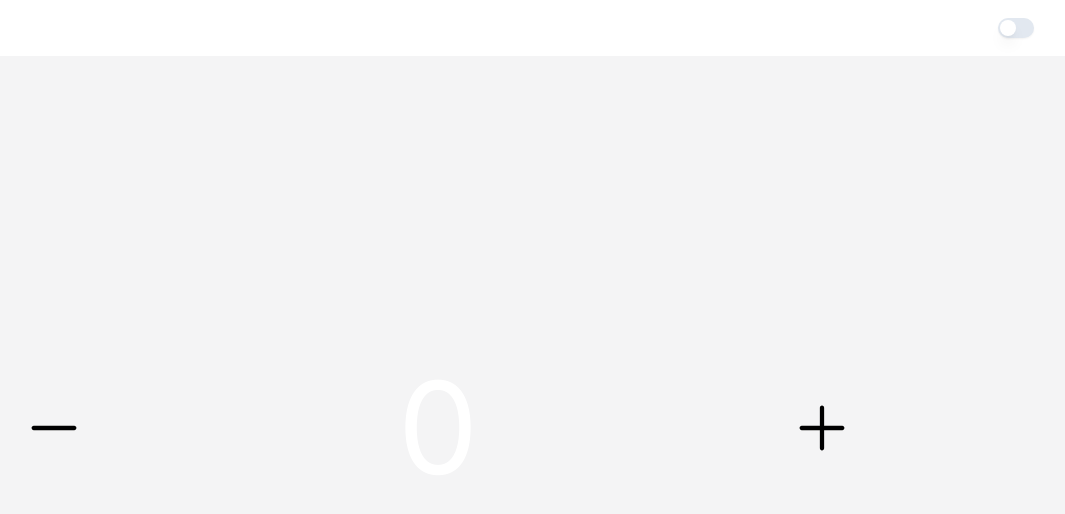
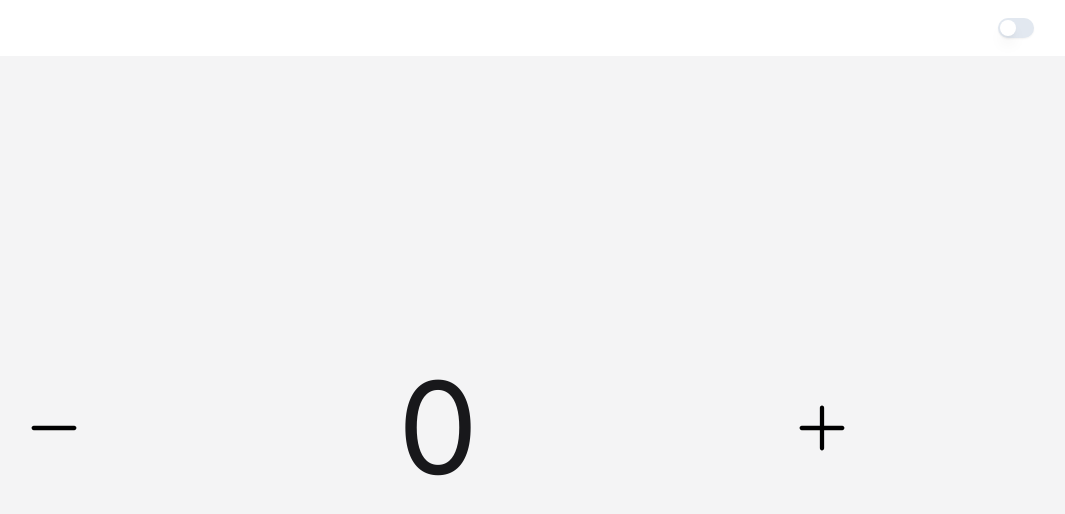
Before and after one commit to harmdhast/react-b2, a React (Create React App) app: page /count in a window 1280 px wide. Shown: the top 514 px of the page, without its empty margins (202-1267 px from the left). Built offline with nearby package versions, Linux system fonts and the light colour scheme.

Commit message:
fix[Counter]: Support darkmode pour l'animation

```diff
--- a/src/Counter.js
+++ b/src/Counter.js
@@ -1,11 +1,14 @@
 import { animated, to, useSpring, useSpringRef, useTransition } from '@react-spring/web';
-import react from "react";
+import { useState, useContext, useRef, useEffect } from "react";
 
 import { Button } from "@/components/ui/button";
 import { MinusIcon, PlusIcon } from "@radix-ui/react-icons";
+import { UserContext } from './App';
 
 function Counter({ count, setCount }) {
-    const [animDirection, setAnimDirection] = react.useState(true); // Direction de l'animation du compteur
+    const { isDarkMode, toggleDarkMode } = useContext(UserContext);
+    const [animDirection, setAnimDirection] = useState(true); // Direction de l'animation du compteur
+    const [baseColor, setBaseColor] = useState("white");
 
     function updateCounter(val) {
         if (count + val < 0) {
@@ -30,6 +33,10 @@ function Counter({ count, setCount }) {
         errorColorApi.start({ color: 1 });
     }
 
+    useEffect(() => {
+        setBaseColor(isDarkMode ? "white" : "#18181b")
+    }, [isDarkMode])
+
     // Animation compteur
     const transitions = useTransition([count], {
         from: { position: animDirection ? '100%' : '-100%', opacity: 0, rotation: '90deg' },
@@ -53,7 +60,7 @@ function Counter({ count, setCount }) {
                             style={{
                                 color: errorColor.to({ /* Map animation erreur */
                                     range: [0, 0.25, 0.5, 0.75, 1],
-                                    output: ["white", "red", "white", "red", "white"]
+                                    output: [baseColor, "red", baseColor, "red", baseColor]
                                 }),
                                 position: "absolute",
                                 left: 0,
```
